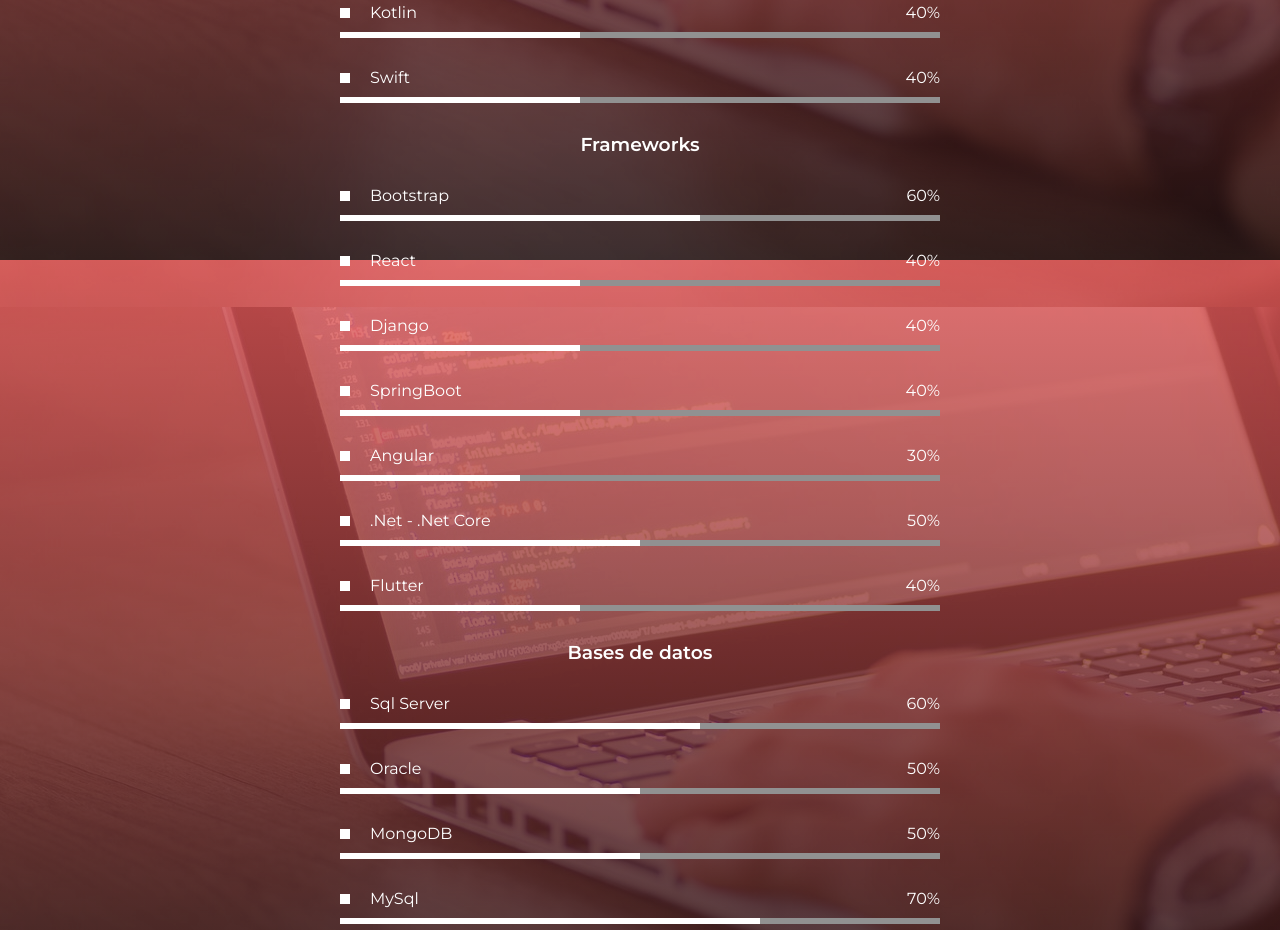
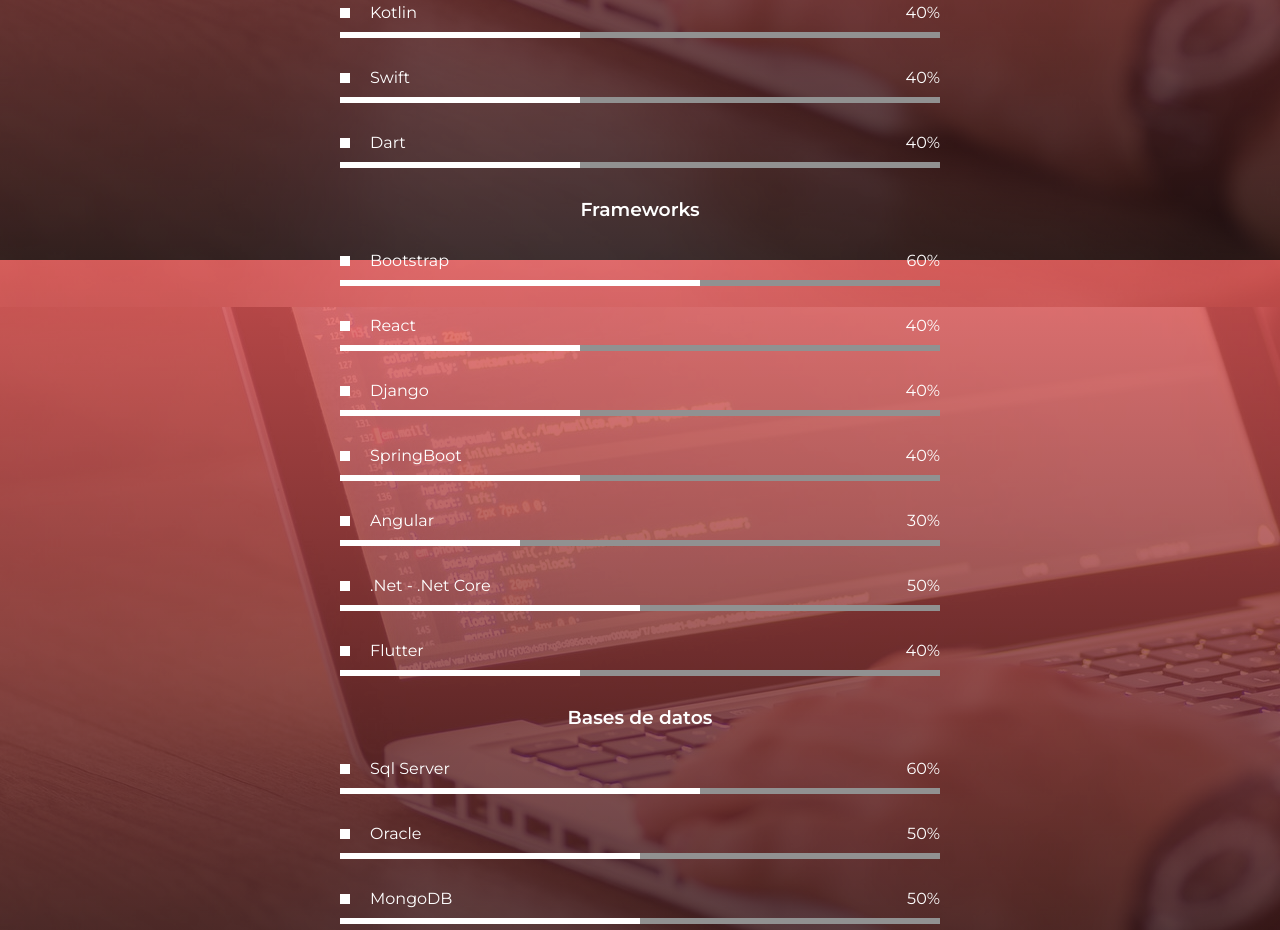
Before and after one commit to IsmaelBalladaresArroyo/portafolioismael2023, a plain HTML site: page index.html in a window 1280 px wide. Shown: the part 3135-4065 px from the top of the page. Drawn offline with Linux system fonts and the light colour scheme.

Commit message:
actualizacion1.4

```diff
--- a/estilo.css
+++ b/estilo.css
@@ -540,6 +540,12 @@
             height: 6px;
             animation: progreso34 2s forwards;
         }
+        .contenedor-skills .skill .barra .barra-progreso35{
+            background-color: #fff;
+            width: 100%;
+            height: 6px;
+            animation: progreso35 2s forwards;
+        }
         @keyframes progreso1 {
             0% {
                 width: 0;
@@ -815,6 +821,14 @@
                 width: 50%;
             }
         }
+        @keyframes progreso35{
+            0% {
+                width: 0;
+            }
+            100% {
+                width: 40%;
+            }
+        }
         /* *********************/
         /* seccion P O R T F O L I O */
         /* *********************/
--- a/index.html
+++ b/index.html
@@ -243,6 +243,16 @@
             </div>
             <div class="barra">
                 <div class="" id="st"></div>
+            </div>
+        </div>
+
+        <div class="skill">
+            <div class="info">
+                <p> <span class="lista"> </span>Dart</p>
+                <span class="porcentaje">40%</span>
+            </div>
+            <div class="barra">
+                <div class="" id="dt"></div>
             </div>
         </div>
 
--- a/script.js
+++ b/script.js
@@ -66,6 +66,7 @@
         document.getElementById("ct").classList.add("barra-progreso32");
         document.getElementById("cv").classList.add("barra-progreso33");
         document.getElementById("c").classList.add("barra-progreso34");
+        document.getElementById("dt").classList.add("barra-progreso35");
     }
 
 }
```
